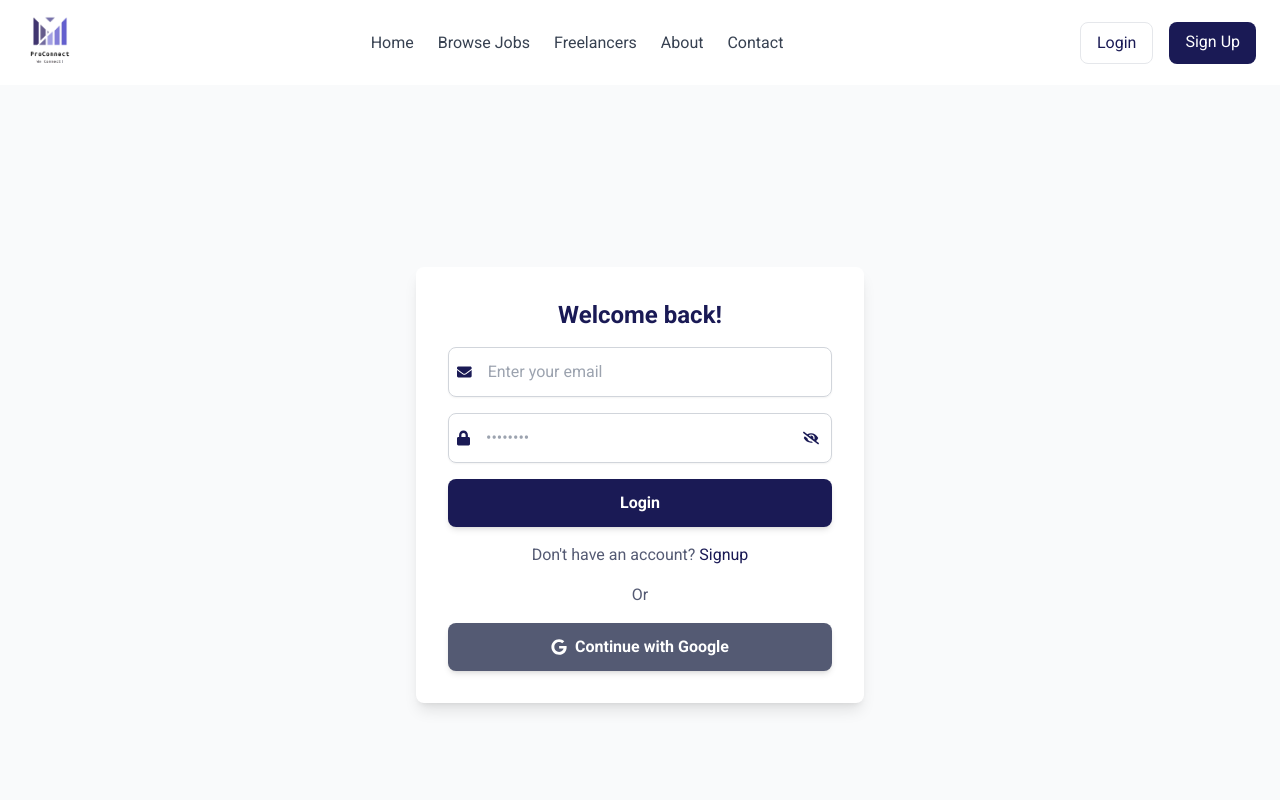
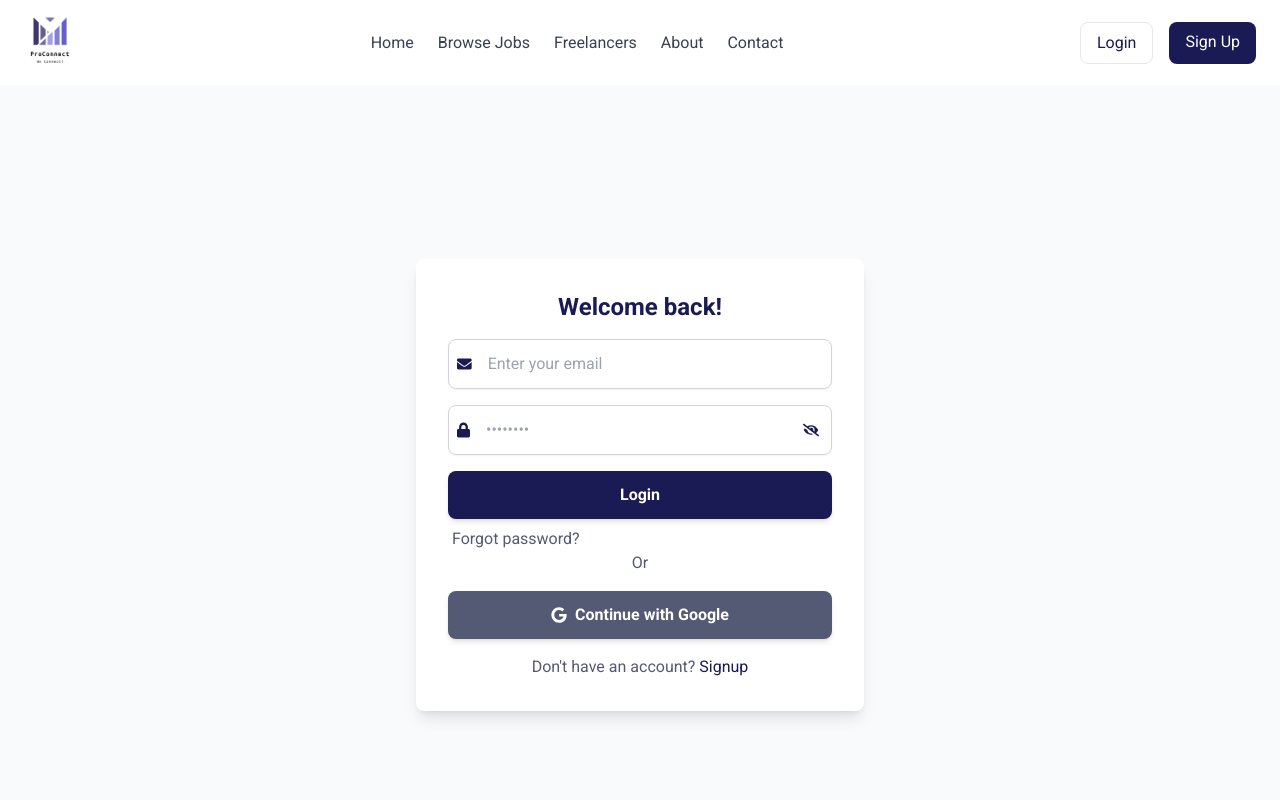
Before and after one commit to Bz14/Freelancing-System, a Next.js app in the folder Frontend/proconnect/: page /login in a window 1280 px wide. Shown: the top 800 px of the page. Built offline with nearby package versions, Linux system fonts and the light colour scheme.

Commit message:
Signup and login UI updated.

```diff
--- /dev/null
+++ b/Frontend/proconnect/src/app/(auth)/forgotPassword/page.tsx
@@ -0,0 +1,5 @@
+const ForgotPassword = () => {
+  return <h1>Forgot password</h1>;
+};
+
+export default ForgotPassword;
--- /dev/null
+++ b/Frontend/proconnect/src/app/(auth)/jobs/page.tsx
@@ -0,0 +1,5 @@
+const Jobs = () => {
+  return <h1>Jobs</h1>;
+};
+
+export default Jobs;
--- a/Frontend/proconnect/src/app/(auth)/login/page.tsx
+++ b/Frontend/proconnect/src/app/(auth)/login/page.tsx
@@ -132,18 +132,26 @@ const Login = () => {
           </button>
         </form>
 
+        <p className="mt-2">
+          <Link
+            href="/forgotPassword"
+            className="text-secondary hover:underline ml-1"
+          >
+            Forgot password?
+          </Link>
+        </p>
+
+        <p className="text-center text-secondary">Or</p>
+        <button className="flex justify-center items-center w-full py-3 mt-4 bg-secondary text-white font-semibold rounded-lg shadow-md hover:bg-primary transition duration-300">
+          <FaGoogle className="mr-2" />
+          Continue with Google
+        </button>
         <p className="text-center text-secondary mt-4">
           Don&apos;t have an account?
           <Link href="/signup" className="text-primary hover:underline ml-1">
             Signup
           </Link>
         </p>
-
-        <p className="text-center text-secondary mt-4">Or</p>
-        <button className="flex justify-center items-center w-full py-3 mt-4 bg-secondary text-white font-semibold rounded-lg shadow-md hover:bg-primary transition duration-300">
-          <FaGoogle className="mr-2" />
-          Continue with Google
-        </button>
       </div>
     </div>
   );
--- a/Frontend/proconnect/src/app/(auth)/signup/page.tsx
+++ b/Frontend/proconnect/src/app/(auth)/signup/page.tsx
@@ -177,18 +177,17 @@ const Signup = () => {
           </button>
         </form>
 
+        <p className="text-center text-secondary mt-4">Or</p>
+        <button className="flex justify-center items-center w-full py-3 mt-4 bg-secondary text-white font-semibold rounded-lg shadow-md hover:bg-primary transition duration-300">
+          <FaGoogle className="mr-2" />
+          Continue with Google
+        </button>
         <p className="text-center text-secondary mt-4">
           Already have an account?
           <Link href="/login" className="text-primary hover:underline ml-1">
             Login
           </Link>
         </p>
-
-        <p className="text-center text-secondary mt-4">Or</p>
-        <button className="flex justify-center items-center w-full py-3 mt-4 bg-secondary text-white font-semibold rounded-lg shadow-md hover:bg-primary transition duration-300">
-          <FaGoogle className="mr-2" />
-          Continue with Google
-        </button>
       </div>
     </div>
   );
```
Also changed, not shown: 1 other file (tests, documents, lock files or other folders).
